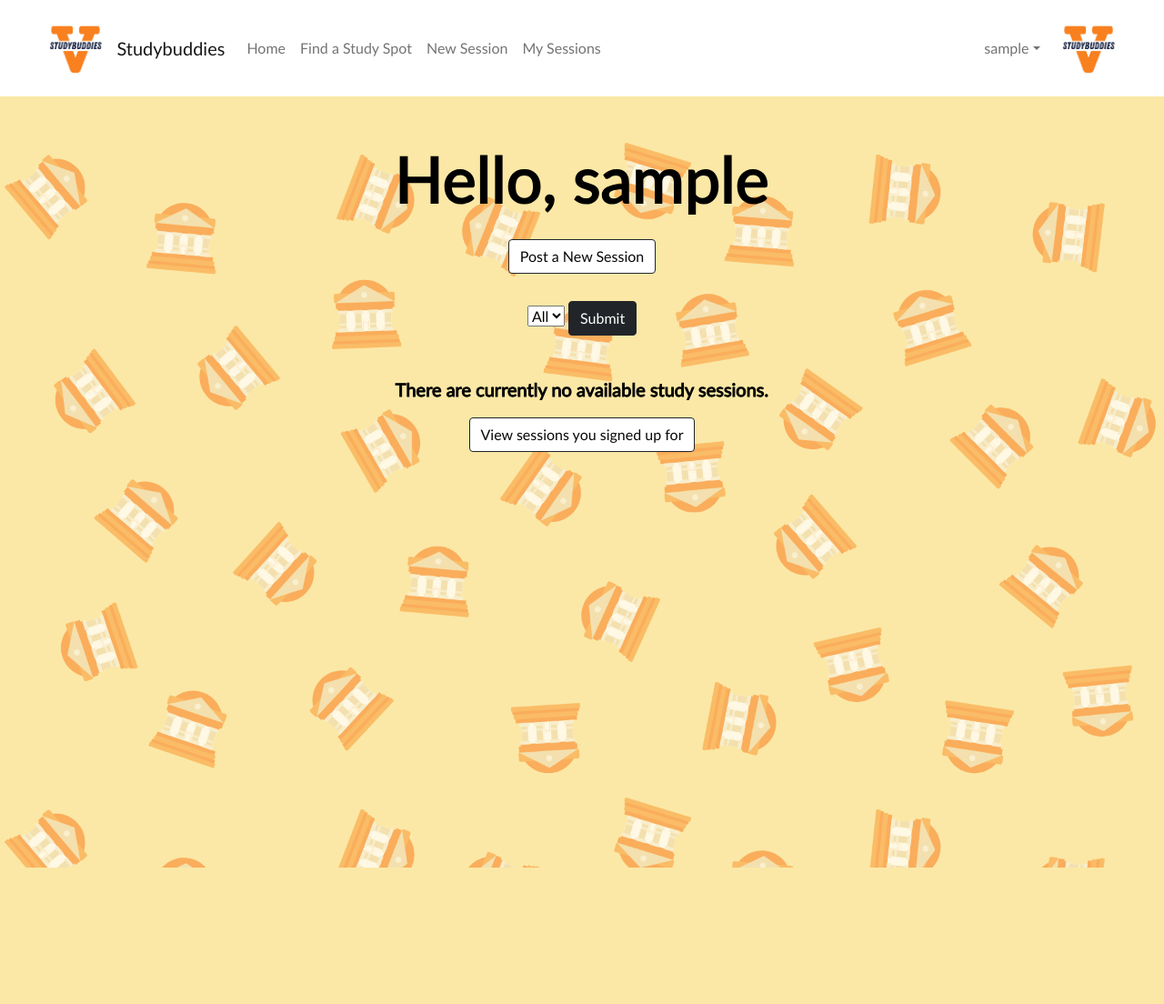
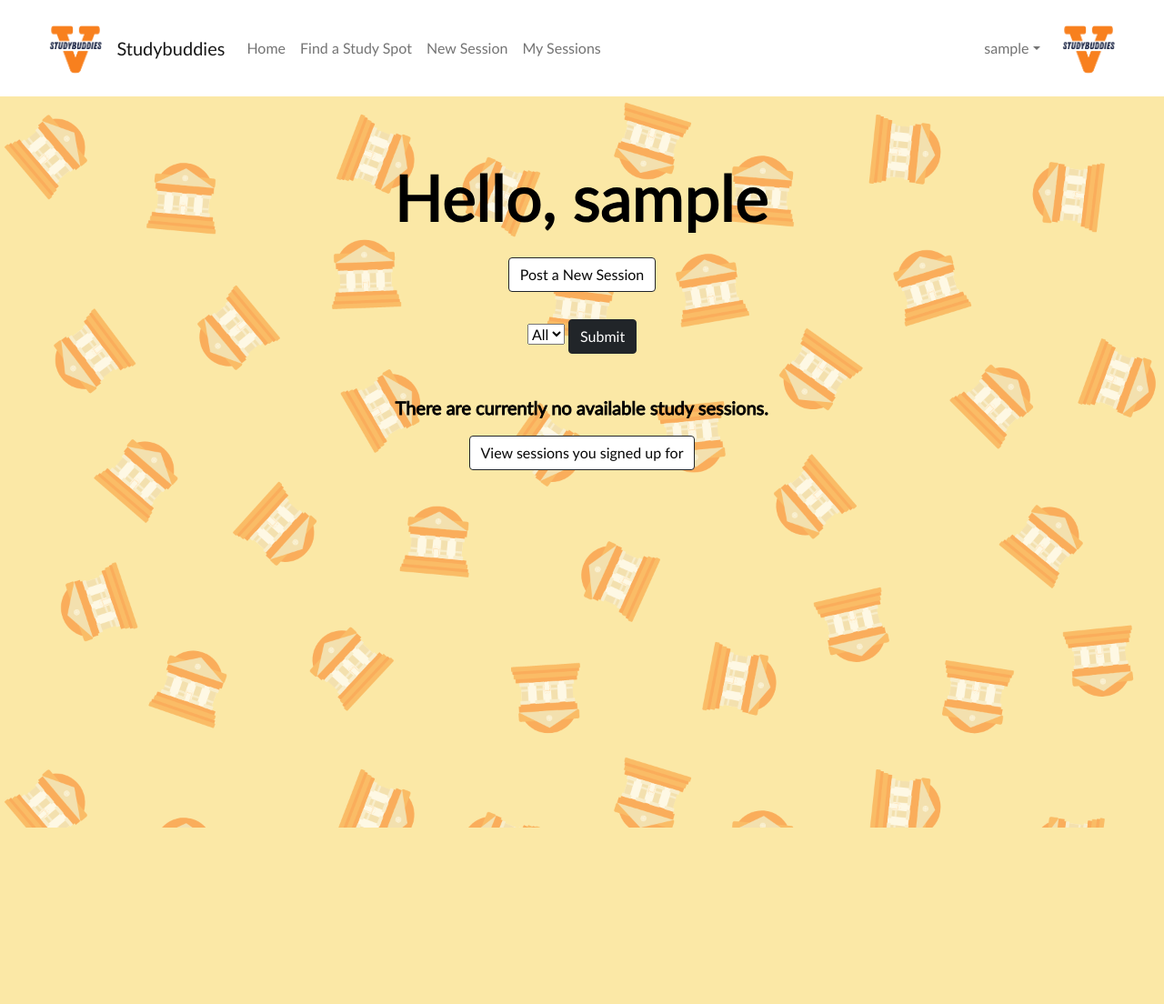
Before and after one commit to uva-cs3240-s22/group-project-b-12, a Django app: page / in a window 1280 px wide. Shown: the whole page at 91% size. After the commit the page ends 910 px from the top, so only its background shows below. Run offline with Django 4.2, Linux system fonts and the light colour scheme; the visitor is signed in with stand-in values (Sample User, id 1); some libraries are stand-ins or nearby versions.

Commit message:
FINALLY GOT THE MARGINS

```diff
--- a/studybud/templates/studybud/base.html
+++ b/studybud/templates/studybud/base.html
@@ -72,7 +72,7 @@
       </div>
 	<img width="90px" height="90px"src="{% static "studybud/logo.png"%}" style="margin-right:3%">
     </nav>
-    <div class="mt-5">
+    <div class="mt-1">
 
       {% block content %}
       {% endblock %}
--- a/studybud/templates/studybud/sessions.html
+++ b/studybud/templates/studybud/sessions.html
@@ -12,7 +12,13 @@
     background-size: contain;
     background-repeat: repeat;
     }
-
+    body{
+    height: 100vh;
+    width: 100vw;
+    background-image: url({% static 'sbg.png' %});
+    background-size: cover;
+    background-repeat: repeat;
+    }
     h1 {
         color: BLACK;
         font-size: 70px;
@@ -49,7 +55,7 @@
 {% comment %} <li class="list-group-item bg-transparent list-group-item-success"><a
         href="{% url 'submitSession' %}">Post a study Session</a> {% endcomment %}
     <div class="d-grid gap-2 d-md-block text-center">
-        <h1 class="text-center" style="margin-bottom: 25px;">Hello, {{user.username}}</h1>
+        <h1 class="text-center" style="margin-bottom: 25px; padding-top: 5%;">Hello, {{user.username}}</h1>
         <a class="btn btn-dark " href="{% url 'submitSession' %}" role="button" style="margin-bottom: 10px; background-color: #ffffff;">Post a New
             Session</a>
     </div>
```
